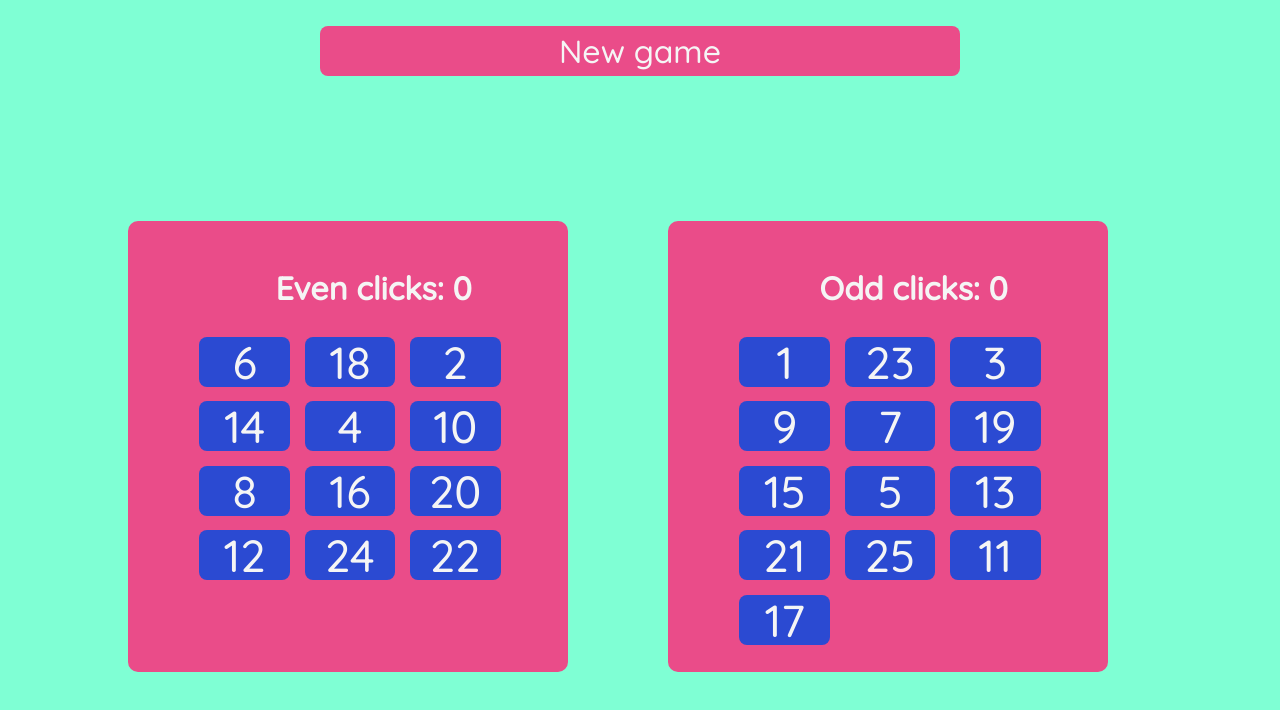
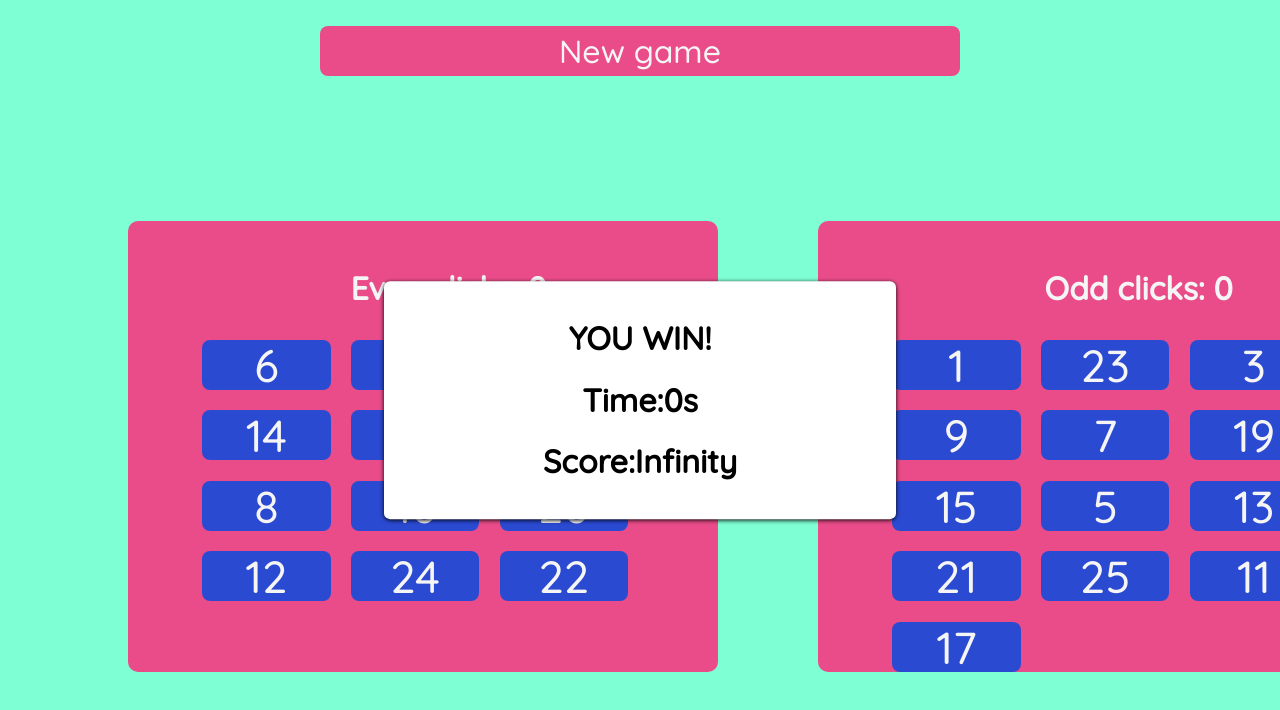
Before and after one commit to justwillj/Front-end-observation-test-exercise-v1, a React (Create React App) app: page / in a window 1280 px wide. Shown: the top 710 px of the page. Built offline with nearby package versions, Linux system fonts and the light colour scheme.

Commit message:
Added the modal

```diff
--- a/src/components/app/App.css
+++ b/src/components/app/App.css
@@ -1,22 +1,21 @@
-
-@import url('https://fonts.googleapis.com/css2?family=Inter:wght@200;400;600;700&family=Quicksand:wght@500&display=swap');
+@import url("https://fonts.googleapis.com/css2?family=Inter:wght@200;400;600;700&family=Quicksand:wght@500&display=swap");
 
 body {
   background-color: aquamarine;
 }
 h1 {
-  font-family: 'Inter', sans-serif;
-  font-family: 'Quicksand', sans-serif;
+  font-family: "Inter", sans-serif;
+  font-family: "Quicksand", sans-serif;
   text-align: center;
 }
 .new-game {
   color: whitesmoke;
-  font-family: 'Inter', sans-serif;
-  font-family: 'Quicksand', sans-serif;
+  font-family: "Inter", sans-serif;
+  font-family: "Quicksand", sans-serif;
   text-align: center;
   margin-left: 25%;
   margin-right: 25%;
-  width:50%
+  width: 50%;
 }
 .even-grid {
   color: whitesmoke;
@@ -26,8 +25,8 @@ h1 {
   margin: auto;
   border-radius: 10px;
   height: 400px;
-  width:100%;
-  background-color: #EA4C89;
+  width: 100%;
+  background-color: #ea4c89;
 }
 
 .odd-grid {
@@ -38,8 +37,8 @@ h1 {
   margin: auto;
   border-radius: 10px;
   height: 400px;
-  width:100%;
-  background-color: #EA4C89;
+  width: 100%;
+  background-color: #ea4c89;
 }
 .main-table {
   display: flex;
@@ -48,13 +47,13 @@ h1 {
   column-gap: 100px;
   padding: 120px;
   padding-left: 10%;
-  width:100%
+  width: 100%;
 }
 
 button {
-  font-family: 'Inter', sans-serif;
-  font-family: 'Quicksand', sans-serif;
-  background-color: #EA4C89;
+  font-family: "Inter", sans-serif;
+  font-family: "Quicksand", sans-serif;
+  background-color: #ea4c89;
   width: 25%;
   border-radius: 8px;
   border-style: none;
@@ -62,7 +61,6 @@ button {
   color: whitesmoke;
   cursor: pointer;
   display: inline-block;
-  font-size: 14px;
   font-weight: 500;
   height: 50px;
   line-height: 20px;
@@ -80,10 +78,9 @@ button {
   touch-action: manipulation;
 }
 
-button:hover{
-  background-color: #F082AC;
+button:hover {
+  background-color: #f082ac;
 }
-
 
 .active {
   background-color: rgba(0, 207, 48, 0.644);
--- a/src/components/app/App.js
+++ b/src/components/app/App.js
@@ -2,40 +2,49 @@ import "./App.css";
 import { useState, useEffect } from "react";
 import Button from "../button/Button.js";
 import { clear } from "@testing-library/user-event/dist/clear";
+import Modal from "../modal/Modal";
 
 function App() {
   const [count, setCount] = useState(0);
   const [style, setStyle] = useState("");
-  const evenArray = new Set;
+  const evenArray = new Set();
   const evenArray2 = [];
-  const oddArray = new Set;
+  const oddArray = new Set();
   const oddArray2 = [];
-  const evenArraySet= new Set();
+  const evenArraySet = new Set();
   const [isActive, setIsActive] = useState(false);
   /**generates an array of even numbers consecutivly 1-25 */
-  const makeAnEvenArray=()=>{ for (let i = 0; i < 25; i++) {
-        if (evenArray.size < 13 && i%2==0 && i != 0) {
-          evenArray.add(i)
+  const makeAnEvenArray = () => {
+    for (let i = 0; i < 25; i++) {
+      if (evenArray.size < 13 && i % 2 == 0 && i != 0) {
+        evenArray.add(i);
       }
-
     }
-  let j=0;
-  evenArray.forEach((e)=> {if(evenArray2.length<12){evenArray2.push({'id':j++, 'number':e})}});
+    let j = 0;
+    evenArray.forEach((e) => {
+      if (evenArray2.length < 12) {
+        evenArray2.push({ id: j++, number: e });
+      }
+    });
     return evenArray2;
+  };
+  /**generates an array of odd numbers consecutivly 1-25 */
+  const makeAnOddArray = () => {
+    for (let i = 1; i < 26; i++) {
+      if (oddArray.size < 13 && i % 2 != 0 && i != 0) {
+        oddArray.add(i);
       }
-  /**generates an array of odd numbers consecutivly 1-25 */
-  const makeAnOddArray=()=>{ for (let i = 1; i < 26; i++) {
-    if (oddArray.size < 13 && i%2!=0 && i != 0) {
-      oddArray.add(i)
     }
-
+    let j = 0;
+    oddArray.forEach((o) => {
+      if (oddArray2.length < 13) {
+        oddArray2.push({ id: j++, number: o });
       }
-  let j=0;
-  oddArray.forEach((o)=> {if(oddArray2.length<13){oddArray2.push({'id':j++, 'number':o})}});
+    });
     return oddArray2;
-  }
+  };
   //Win messages
-  const [winMessage, setWinMessage] = useState(false);
+  const [winMessage, setWinMessage] = useState(true);
 
   //Even clicks
   const [evenClicks, setEvenClicks] = useState(0);
@@ -127,7 +136,6 @@ function App() {
       setClicks(click + 1);
       shuffleButton(list, setList);
     }
-
   };
 
   //Starts new game
@@ -144,7 +152,12 @@ function App() {
 
   return (
     <div>
-      <button className="new-game" onClick={newGame}>New game</button>
+      {winMessage ? (
+        <Modal finishedTime={finishedTime} totalClicks={totalClicks} />
+      ) : null}
+      <button className="new-game" onClick={newGame}>
+        New game
+      </button>
       <div className="main-table">
         <div className="even-grid">
           <h1>Even clicks: {evenClicks}</h1>
@@ -181,13 +194,6 @@ function App() {
             />
           ))}
         </div>
-        <h1>{winMessage ? <h1>YOU WIN!</h1> : null}</h1>
-        <h1>{winMessage ? <h1>Time:{finishedTime}s</h1> : null}</h1>
-        <h1>
-          {winMessage ? (
-            <h1>Clicks:{((25 / totalClicks) * 100).toFixed(2)}%</h1>
-          ) : null}
-        </h1>
       </div>
     </div>
   );
--- /dev/null
+++ b/src/components/modal/Modal.css
@@ -0,0 +1,15 @@
+.modal {
+  box-shadow: 0 1px 4px rgba(0, 0, 0, 2);
+  border-radius: 6px;
+  background-color: white;
+  padding: 1rem;
+  text-align: center;
+  width: 30rem;
+  z-index: 10;
+  position: absolute;
+  top: 20vh;
+  left: calc(50%-15rem);
+  left: 50%;
+  top: 50%;
+  transform: translate(-50%, -50%);
+}
--- /dev/null
+++ b/src/components/modal/Modal.js
@@ -0,0 +1,11 @@
+import "./Modal.css";
+const Modal = ({ finishedTime, totalClicks }) => {
+  return (
+    <div className="modal">
+      <h1>YOU WIN!</h1>
+      <h1>Time:{finishedTime}s</h1>
+      <h1>Score:{((25 / totalClicks) * 100).toFixed(2)}</h1>
+    </div>
+  );
+};
+export default Modal;
```
Lines whose indentation alone changed are shown as unchanged.
